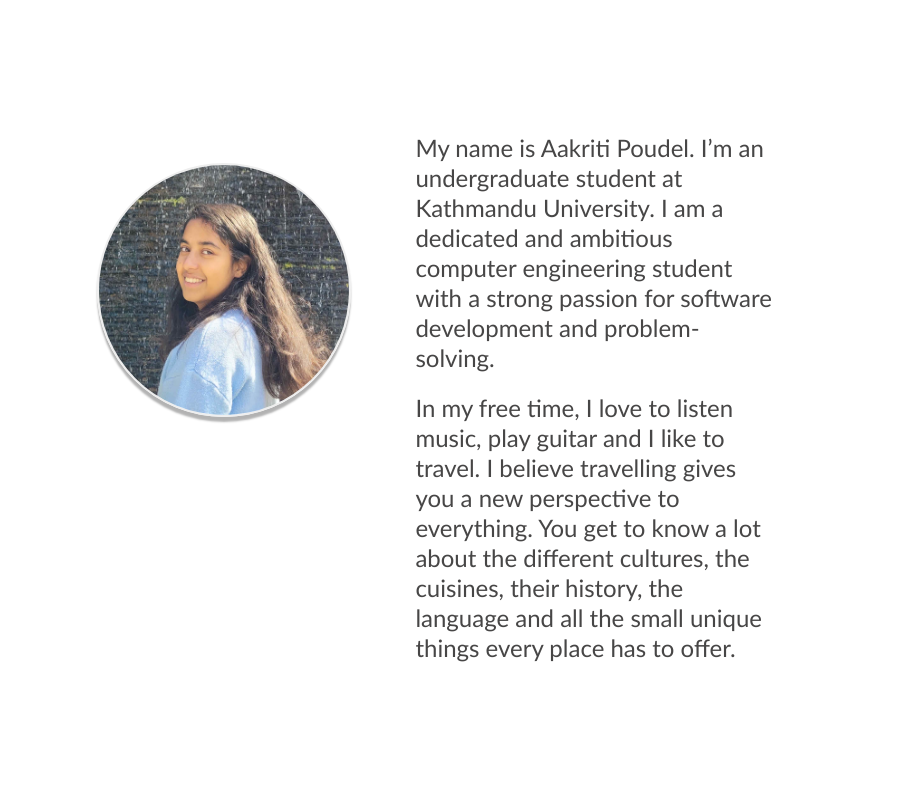
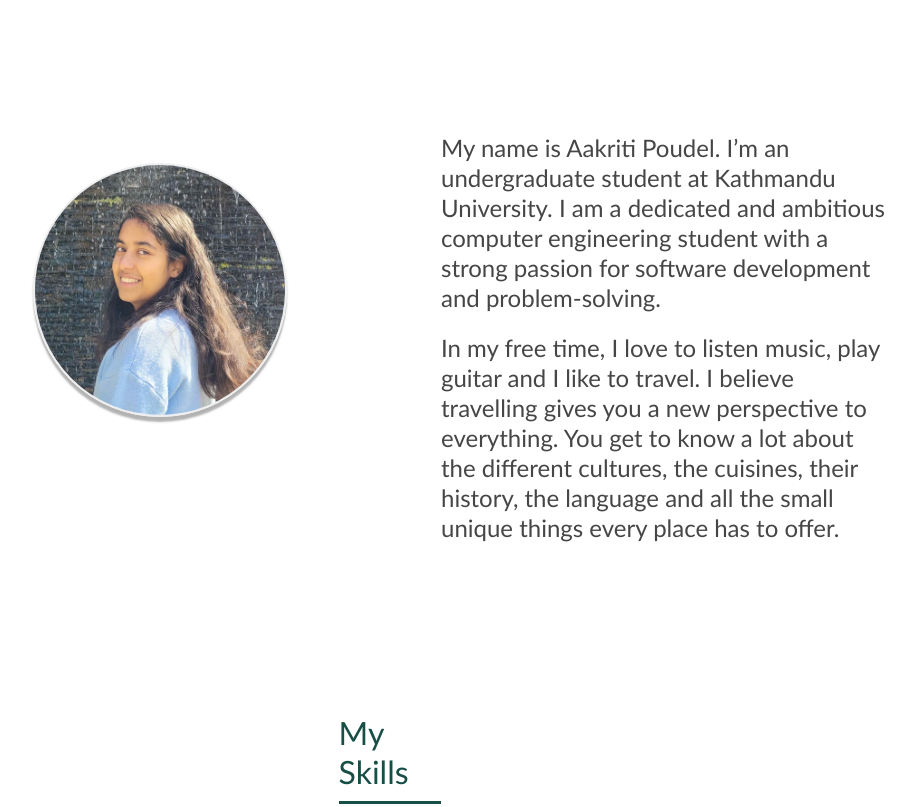
Before and after one commit to aakritip15/aakritipoudel.github.io, a plain HTML site: page index.html in a window 1280 px wide. Shown: the part 800-1607 px from the top of the page, without its empty margins (199-1114 px from the left). Drawn offline with Linux system fonts and the light colour scheme.

Commit message:
Update index.html

```diff
--- a/index.html
+++ b/index.html
@@ -162,21 +162,11 @@
 
         }
 
-        .intro {
-            display: flex;
-            flex-direction: row;
-            if(width<800px)
-            {
-                display: flex;
-            flex-direction: column;
-            }
-            justify-content: center;
-        }
         .intro
         {
             display: flex;
             flex-direction: row;
-            padding-left: 20%;
+            justify-content:center;
         }
         .intro>DIV {
             width: 35%;
```
